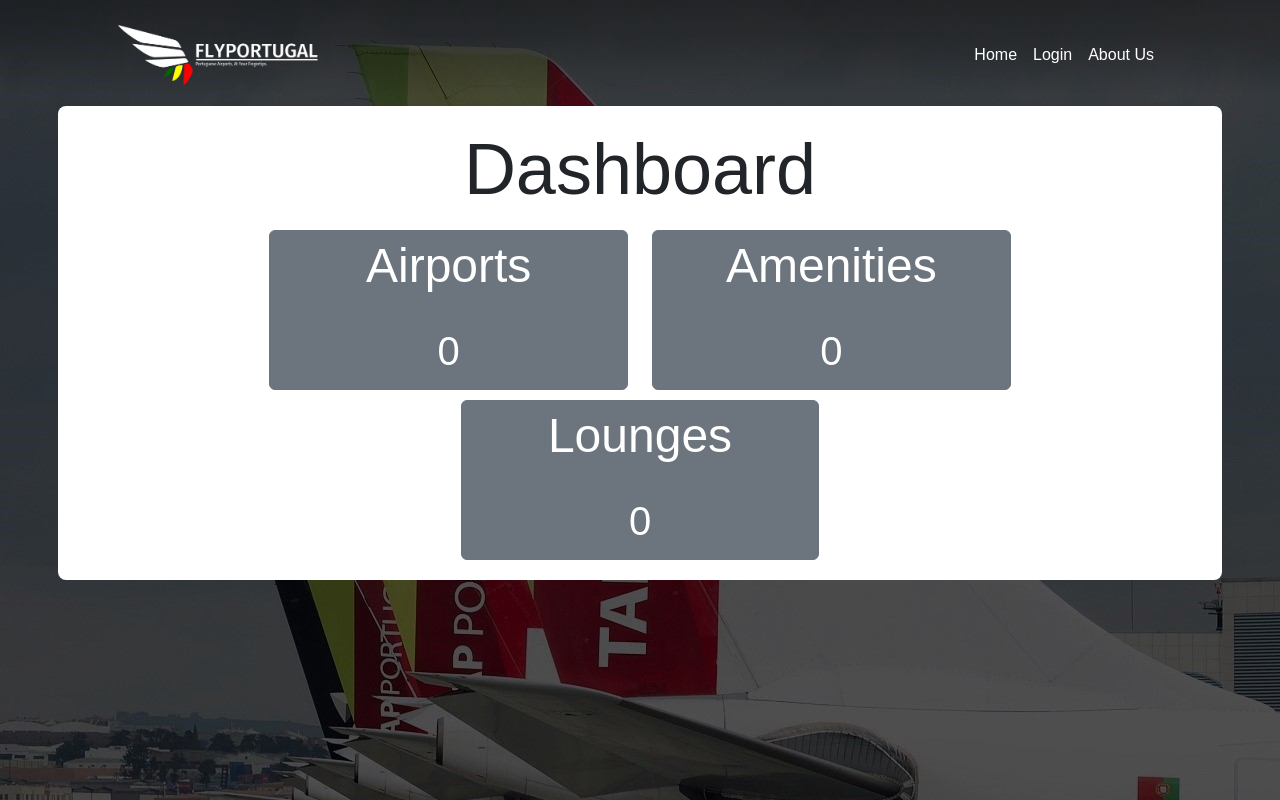
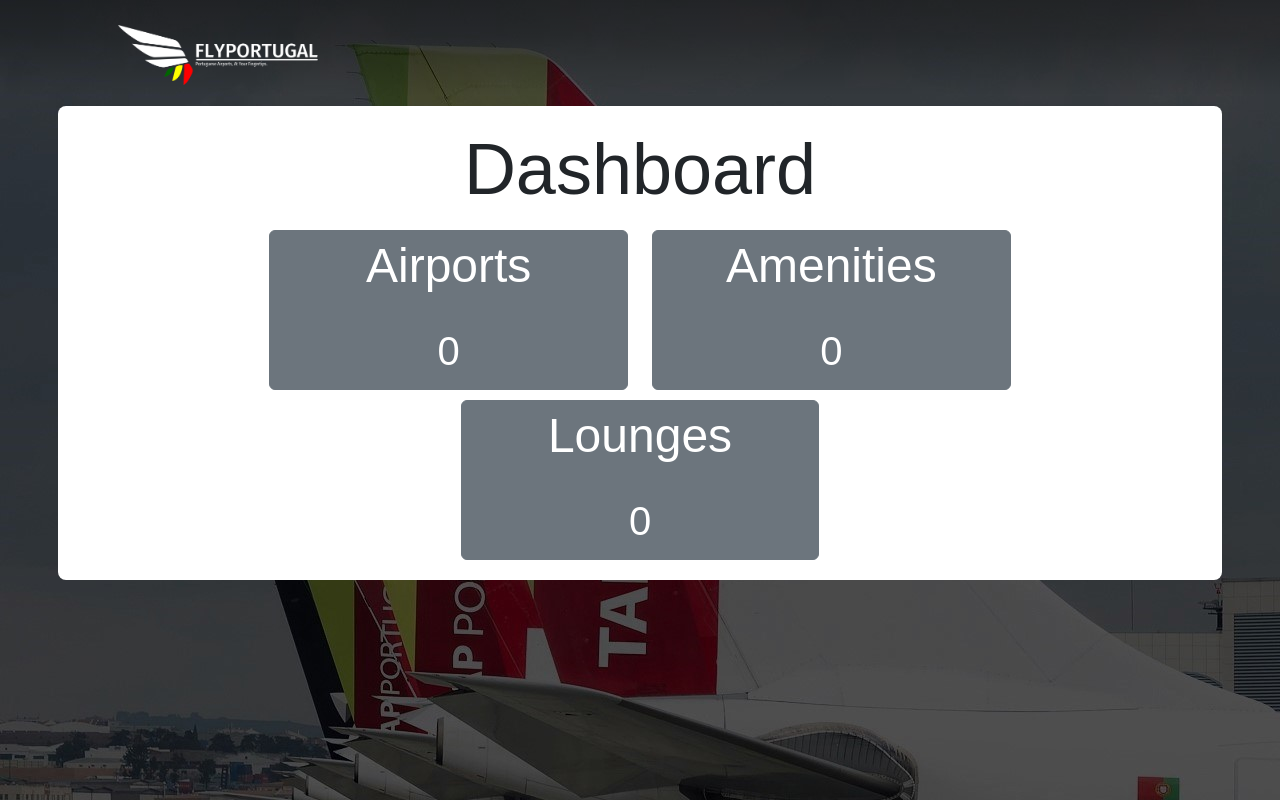
Before and after one commit to afonsocortereal15/FlyPortugal, a PHP site: page /public/dashboard.php in a window 1280 px wide. Run offline with PHP 8.4, Linux system fonts and the light colour scheme; data that the repository does not hold is empty.

Commit message:
Update Navbar

```diff
--- a/public/dashboard.php
+++ b/public/dashboard.php
@@ -30,22 +30,6 @@ include("../src/dashboardData.php");
     <nav class="navbar navbar-expand-lg" style="padding-top: 20px">
       <div class="container px-5">
         <a class="navbar-brand" href="../" style="width: 200px"><img src="../assets/img/flyportugal-logo.png" width="100%" /></a>
-        <button class="navbar-toggler" type="button" data-bs-toggle="collapse" \ data-bs-target="#navbarSupportedContent" aria-controls="navbarSupportedContent" aria-expanded="false" aria-label="Toggle navigation">
-          <span class="bi bi-list"></span>
-        </button>
-        <div class="collapse navbar-collapse" id="navbarSupportedContent">
-          <ul class="navbar-nav ms-auto mb-2 mb-lg-0">
-            <li class="nav-item">
-              <a class="nav-link" href="../">Home</a>
-            </li>
-            <li class="nav-item">
-              <a class="nav-link" href="../login">Login</a>
-            </li>
-            <li class="nav-item">
-              <a class="nav-link" href="#">About Us</a>
-            </li>
-          </ul>
-        </div>
       </div>
     </nav>
     <section class="py-2">
```
Also changed, not shown: index.php (+0 -17 lines), public/main.php (+0 -17 lines), public/services.php (+0 -16 lines).
